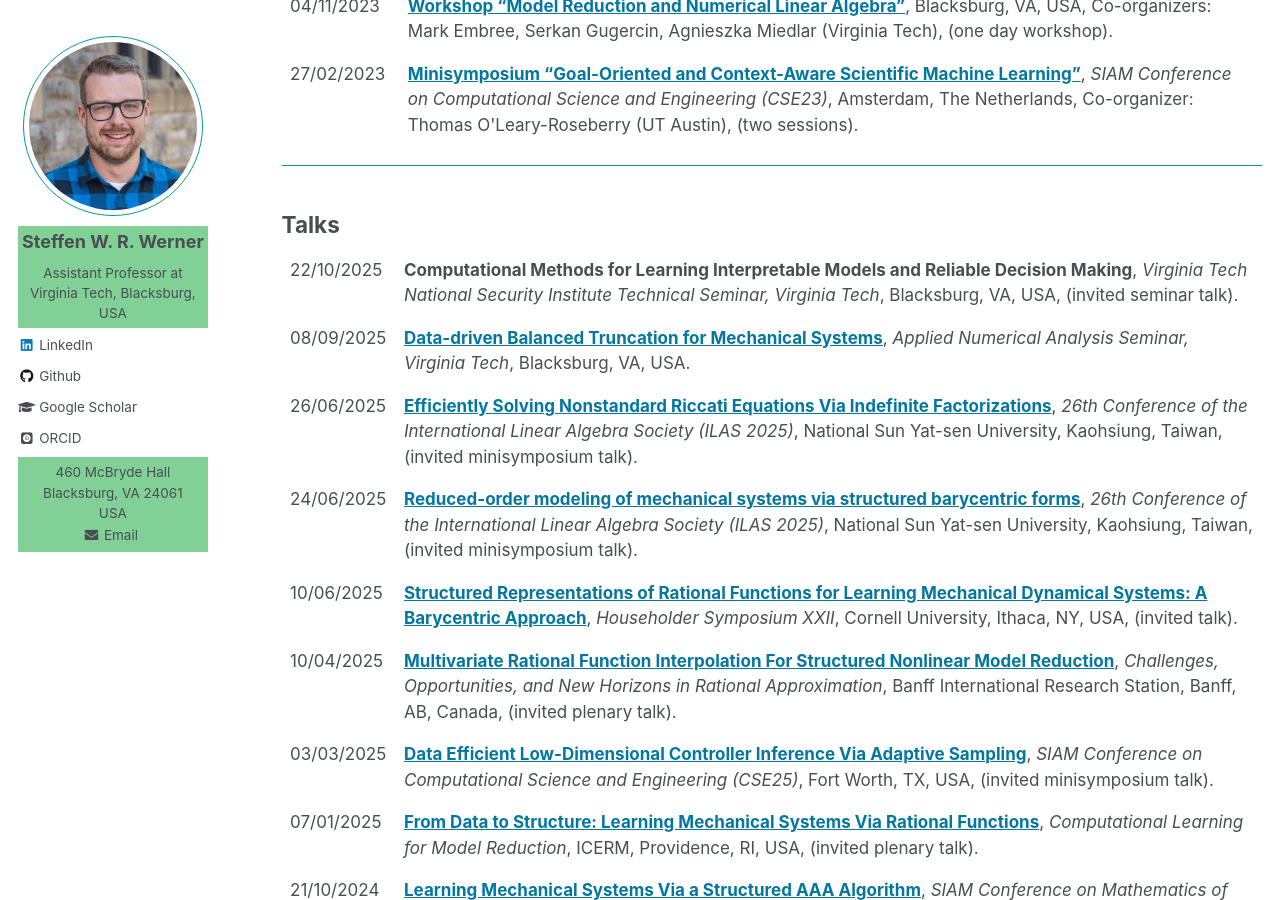
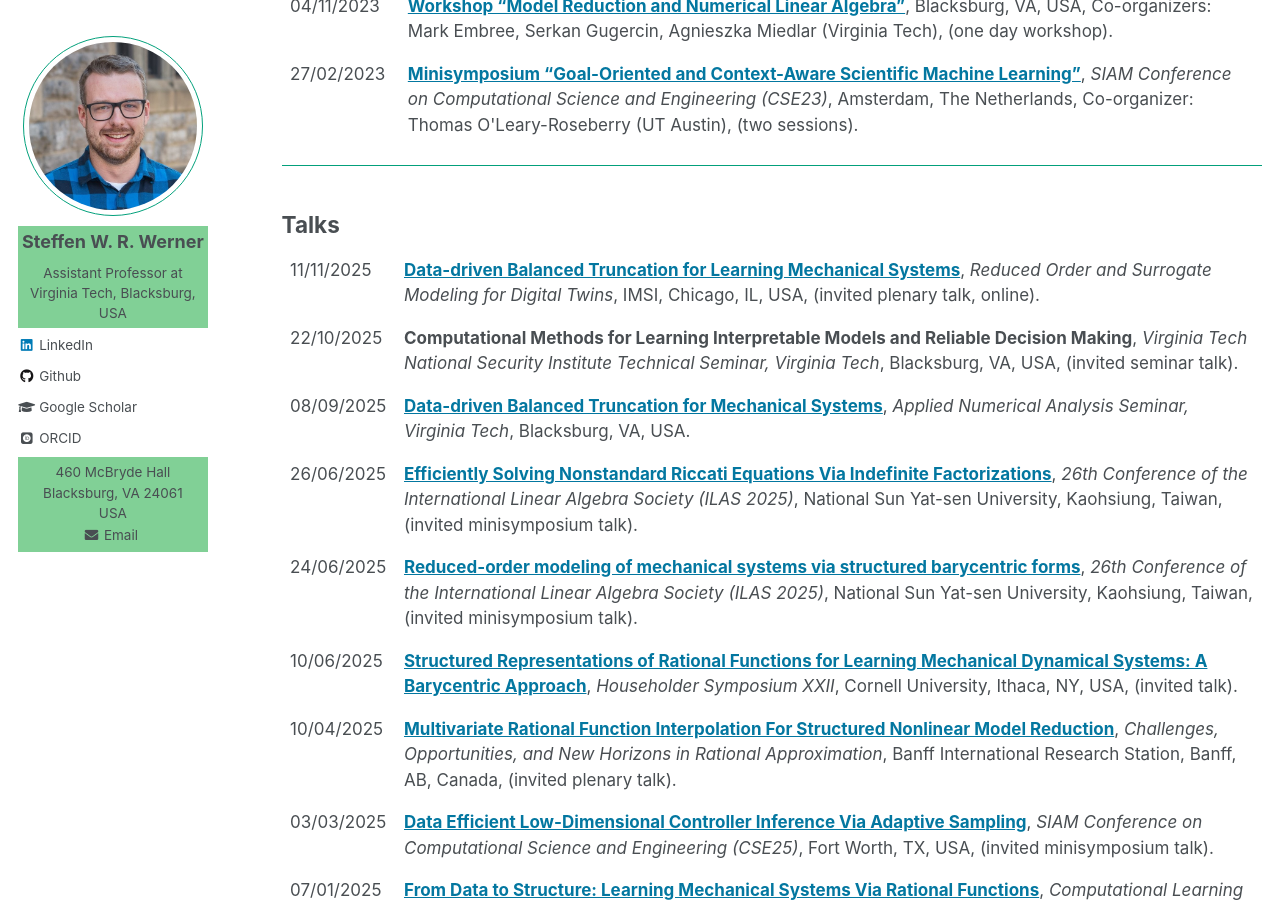
Before and after one commit to ninsteve/ninsteve.github.io, a Jekyll site: the page built from _pages/conferences.md, in a window 1280 px wide and 900 px high, scrolled down 1363 px. Built offline with Jekyll 4.4.1, drawn with Linux system fonts in a browser that asks for light colours; nearby versions of some CDN libraries; some web fonts are replaced.

Commit message:
Added new talk.

```diff
--- a/_pages/conferences.md
+++ b/_pages/conferences.md
@@ -128,6 +128,16 @@ author_profile: true
 ## <a name="talks"></a>Talks ##
 
 <table class="eventtable">
+  <tr>
+    <td style="width:8%"> 11/11/2025 </td>
+    <td>
+    <strong><a target="blank_" href="https://www.imsi.institute/activities/digital-twins/reduced-order-and-surrogate-modeling-for-digital-twins/">Data-driven
+    Balanced Truncation for Learning Mechanical Systems</a></strong>,
+    <i>Reduced Order and Surrogate Modeling for Digital Twins</i>,
+    IMSI, Chicago, IL, USA,
+    (invited plenary talk, online).<br>
+    </td>
+  </tr>
   <tr>
     <td style="width:8%"> 22/10/2025 </td>
     <td>
```
Also changed, not shown: other parts of _pages/conferences.md (+1 -1 lines), 1 other file.
